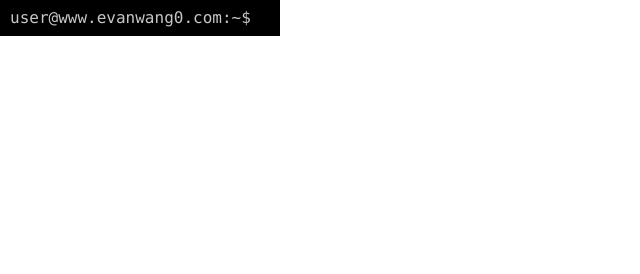
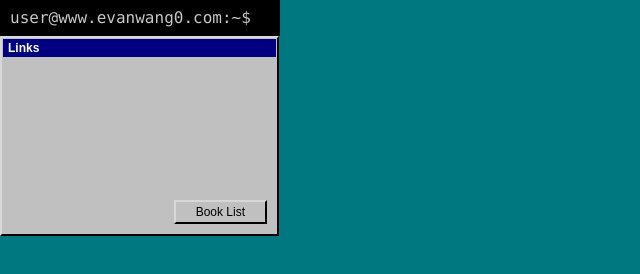
Before and after one commit to evanwang0/website, a website: page www/public/index.html in a window 1280 px wide. Shown: the whole page, without its empty margins (0-640 px from the left). Drawn offline with Linux system fonts and the light colour scheme.

Commit message:
Windows 95 Navigation

```diff
--- a/www/public/index.html
+++ b/www/public/index.html
@@ -2,7 +2,12 @@
 <html>
   <head>
     <title>~</title>
+    <meta name="viewport" content="width=device-width, initial-scale=1">
     <style>
+      * {
+        box-sizing: border-box;
+      }
+
       html, body, div, span, applet, object, iframe,
       h1, h2, h3, h4, h5, h6, p, blockquote, pre,
       a, abbr, acronym, address, big, cite, code,
@@ -57,11 +62,6 @@
         overflow-wrap: break-word;
       }
 
-      .address {
-        display: block;
-        font-family: monospace;
-      }
-
       .blink {
         animation: 1s linear infinite condemned_blink_effect;
       }
@@ -76,10 +76,62 @@
         100% {
             visibility: visible;
         }
-    }
+      }
+
+      body {
+        background-color: rgb(0, 120, 127)
+      }
+
+      .windows95-window {
+        position: relative;
+        display: inline-block;
+        width: 279px;
+        height: 200px;
+        border-top: 2px outset rgb(216, 216, 216);
+        border-right: 2px outset rgb(4, 4, 4);
+        border-bottom: 2px outset rgb(4, 4, 4);
+        border-left: 2px outset rgb(216, 216, 216);
+        background-color: rgb(192, 192, 192);
+      }
+
+      .windows95-title {
+        margin: 1px;
+        padding-left: 5px;
+        height: 18px;
+        background-color: rgb(0, 0, 128);
+        font-size: 12px;
+        line-height: 18px;
+        font-family: "MS Sans Serif", "Microsoft MS Sans Serif", "Microsoft Sans Serif", sans-serif;
+        font-weight: bold;
+        color: white;
+      }
+
+      .windows95-button {
+        position: absolute;
+        display: inline-block;
+        bottom: 10px;
+        right: 10px;
+        background-color: rgb(192, 192, 192);
+        font-family: "MS Sans Serif", "Microsoft MS Sans Serif", "Microsoft Sans Serif", sans-serif;
+        font-size: 12px;
+        font-weight: lighter;
+        padding: 4px 20px;
+        border-top: 2px outset rgb(216, 216, 216);
+        border-right: 2px outset rgb(4, 4, 4);
+        border-bottom: 2px outset rgb(4, 4, 4);
+        border-left: 2px outset rgb(216, 216, 216);
+        color: black;
+        text-decoration: none;
+      }
     </style>
   </head>
   <body>
     <header><h1>user@www.evanwang0.com:~$ <span class="blink">█</span></h1></header>
+    <main>
+      <nav class="windows95-window">
+        <h2 class="windows95-title">Links</h2>
+        <a class="windows95-button">Book List</a>
+      </nav>
+    </main>
   </body>
 </html>
```
Also changed, not shown: www/public/books/index.html (added).
